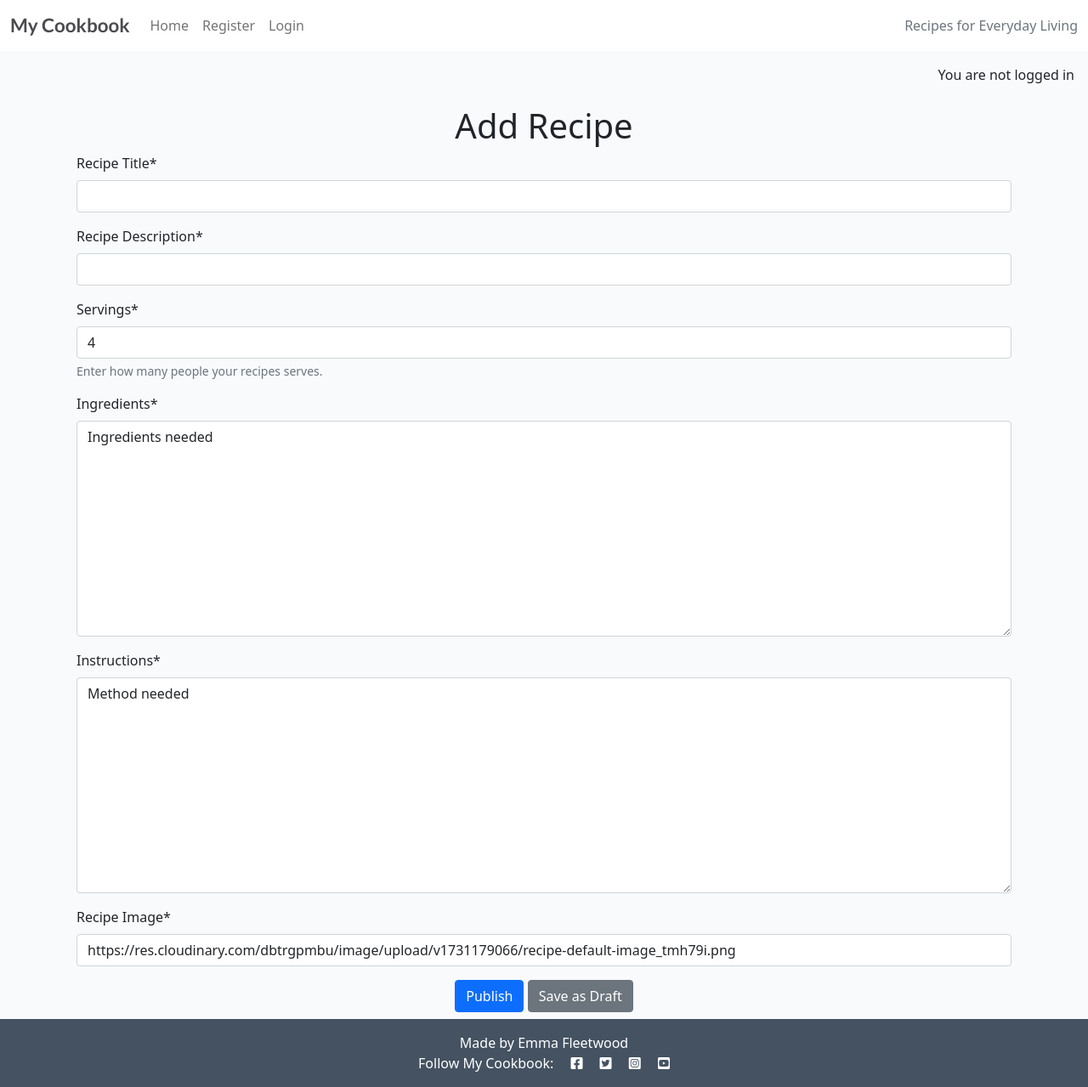
After one commit to EJFleet/pp4-my-cookbook-blog, a Django app: page /add/ in a window 1280 px wide. The commit adds this page. Shown: the whole page at 85% size. Run offline with Django 4.2, Linux system fonts and the light colour scheme; some libraries are stand-ins or nearby versions.

Commit message:
Add functionality to add a recipe either as a draft or published, and hide draft recipes from users that are not the author

```diff
--- a/blog/forms.py
+++ b/blog/forms.py
@@ -1,4 +1,4 @@
-from .models import Comment
+from .models import Comment, Recipe
 from django import forms
 
 
@@ -6,3 +6,20 @@ class CommentForm(forms.ModelForm):
     class Meta:
         model = Comment
         fields = ('body',)
+
+
+class RecipeForm(forms.ModelForm):
+    class Meta:
+        model = Recipe
+        fields = ('title', 'description', 'servings',
+                    'ingredients', 'method', 'featured_image',
+                )
+
+        labels = {
+            'title': 'Recipe Title',
+            'description': 'Recipe Description',
+            'servings': 'Servings',
+            'ingredients': 'Ingredients',
+            'method': 'Instructions',
+            'featured_image': 'Recipe Image',
+        }
--- /dev/null
+++ b/blog/templates/blog/add_recipe.html
@@ -0,0 +1,21 @@
+{% extends "base.html" %}
+
+{% load crispy_forms_tags %}
+
+{% block content %}
+
+<div class="container">
+    <form method="POST" enctype="multipart/form-data" class="p-2 form">
+        <h1 class="text-center">Add Recipe</h1>
+        {% csrf_token %}
+        {{ form.media }}
+        {{ form|crispy}}
+        <div class="text-center">
+            <button type="submit" name="action" value="publish" class="btn btn-primary">Publish</button>
+<button type="submit" name="action" value="draft" class="btn btn-secondary">Save as Draft</button>
+
+        </div>
+    </form>
+
+</div>
+{% endblock %}
--- a/blog/urls.py
+++ b/blog/urls.py
@@ -1,9 +1,10 @@
 from . import views
-from django.urls import path
+from django.urls import path, include
 
 urlpatterns = [
     path('', views.RecipeList.as_view(), name='home'),
     path('recipe/<slug:slug>/', views.recipe_detail, name='recipe_detail'),
     path('recipe/<slug:slug>/edit_comment/<int:comment_id>', views.comment_edit, name="comment_edit"),
     path('recipe/<slug:slug>/delete_comment/<int:comment_id>', views.comment_delete, name='comment_delete'),
+    path('add/', views.AddRecipe.as_view(), name='add_recipe'),
 ]
--- a/blog/views.py
+++ b/blog/views.py
@@ -1,16 +1,27 @@
+from django.db.models import Q
 from django.shortcuts import render, get_object_or_404, reverse
 from django.views import generic
+from django.views.generic import CreateView
 from django.contrib import messages
 from django.http import HttpResponseRedirect
+from django.utils.text import slugify
 from .models import Recipe, Comment
-from .forms import CommentForm
+from .forms import CommentForm, RecipeForm
 
 # Create your views here.
 
 class RecipeList(generic.ListView):
-    queryset = Recipe.objects.filter(status=1)
     template_name = 'blog/index.html'
     paginate_by = 6
+
+    def get_queryset(self):
+        user = self.request.user
+        if user.is_authenticated:
+            # Show published recipes and drafts authored by the logged-in user
+            return Recipe.objects.filter(Q(status=1) | Q(author=user))
+        else:
+            # Show only published recipes for unauthenticated users
+            return Recipe.objects.filter(status=1)
 
 
 def recipe_detail(request, slug):
@@ -56,6 +67,34 @@ def recipe_detail(request, slug):
         },
     )
 
+
+class AddRecipe(CreateView):
+    """ Add recipe view """
+    template_name = "blog/add_recipe.html"
+    model = Recipe
+    form_class = RecipeForm
+
+    def form_valid(self, form):
+        # Automatically generate a unique slug for the recipe
+        form.instance.author = self.request.user
+        # Determine if the recipe is a draft or published based on the button clicked
+        if self.request.POST.get('action') == 'draft':
+            form.instance.status = 0  # Draft
+        else:
+            form.instance.status = 1  # Published
+
+        if not form.instance.slug:
+            form.instance.slug = slugify(form.instance.title)
+
+        return super(AddRecipe, self).form_valid(form)
+
+    def get_success_url(self):
+        # Redirect to the detail page of the newly created recipe if status is 'published'
+        if self.object.status == 1:
+            return reverse('recipe_detail', kwargs={'slug': self.object.slug})
+        else: # draft
+            return reverse('home') #redirect to the recipe list
+
 def comment_edit(request, slug, comment_id):
     """
     view to edit comments
--- a/templates/base.html
+++ b/templates/base.html
@@ -48,6 +48,9 @@
                     <li class="nav-item">
                         <a class="nav-link {% if request.path == logout_url %}active{% endif %}" aria-current="page"
                             href="{% url 'account_logout' %}">Logout</a>
+                    </li>
+                    <li class="nav-item">
+                        <a class="nav-link {% if request.path == add_recipe_url %}active{% endif %}" href="{% url 'add_recipe' %}">Add Recipe</a>
                     </li>
                     {% else %}
                     <li class="nav-item">
```
Also changed, not shown: blog/templates/blog/index.html (+12 -2 lines), blog/templates/blog/recipe_list.html (deleted, +0 -22 lines), blog/models.py (line endings or trailing spaces).
